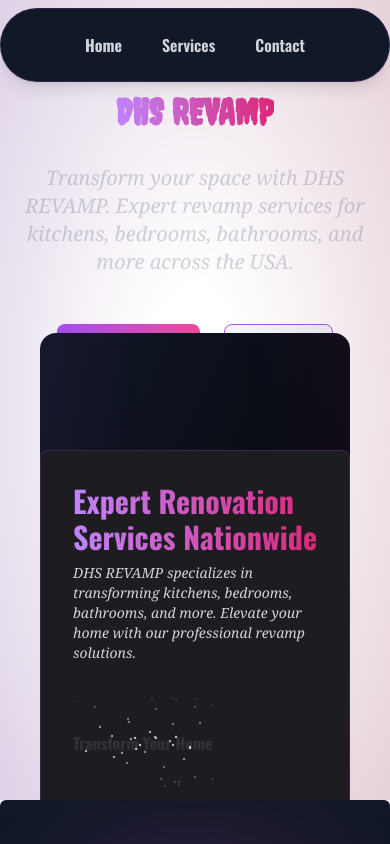
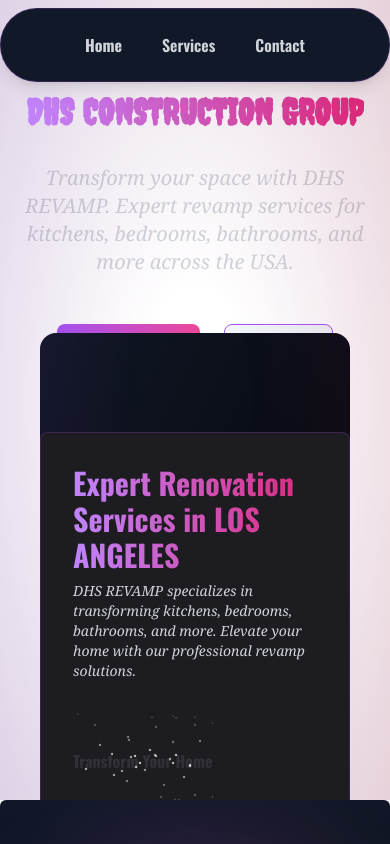
Before and after one commit to Manishsingh8135/dhsrevamp, a Next.js app: page / in a window 390 px wide. Shown: the top 844 px of the page. Built offline with nearby package versions, Linux system fonts and the light colour scheme; grey boxes are pictures that could not be loaded.

Commit message:
some changes before deployment app 1

```diff
--- a/components/footer/Footer.tsx
+++ b/components/footer/Footer.tsx
@@ -3,10 +3,15 @@ import Link from 'next/link';
 import Image from 'next/image';
 import { FaFacebookF, FaTwitter, FaInstagram, FaLinkedinIn, FaPhone, FaEnvelope, FaMapMarkerAlt } from 'react-icons/fa';
 
+type LinkItem = {
+  text: string;
+  href: string;
+};
+
 // Company Information
 const companyInfo = {
   name: "DHS REVAMP",
-  logo: "/assets/hero/hero1.jpg",
+  logo: "/assets/logo/dhslogo1.png",
   description: "Transforming homes across the US with our expert revamp services. We bring your vision to life.",
   socialMedia: [
     { icon: FaFacebookF, link: "https://www.facebook.com/dhsrevamp" },
@@ -18,14 +23,17 @@ const companyInfo = {
 
 // Services
 const services = [
-  'Kitchen', 'Bathroom', 'Exterior', 'Interior', 'Sunrooms', 'Additions'
+  'Kitchen', 'Bathroom', 'Exterior', 'Interior'
 ];
 
 // Quick Links
+// Quick Links
 const quickLinks = [
-  'Home', 'About', 'Services', 'Projects', 'Contact'
+  { text: 'Home', href: '/' },
+  { text: 'Services', href: '#services' },
+  // { text: 'Projects', href: '/projects' },
+  { text: 'Contact', href: '/contact' }
 ];
-
 // Contact Information
 const contactInfo = {
   address: "Los Angeles, Orange County, Riverside 7581 Silver St. Buena Park, CA",
@@ -54,7 +62,7 @@ const Footer: React.FC = () => {
 const CompanySection: React.FC<{ info: typeof companyInfo }> = ({ info }) => (
   <div className="space-y-6">
     <div className="flex items-center space-x-4">
-      <Image src={info.logo} alt={`${info.name} Logo`} width={60} height={60} className="rounded-full" />
+      <Image src={info.logo} alt={`${info.name} Logo`} width={80} height={80} className="rounded-full" />
       <h2 className="text-3xl font-bold text-transparent bg-clip-text bg-gradient-to-r from-purple-400 to-pink-600">
         {info.name}
       </h2>
@@ -93,16 +101,16 @@ const ServicesSection: React.FC<{ services: string[] }> = ({ services }) => (
 );
 
 // Quick Links Section Component
-const QuickLinksSection: React.FC<{ links: string[] }> = ({ links }) => (
+const QuickLinksSection: React.FC<{ links: LinkItem[] }> = ({ links }) => (
   <div>
     <h3 className="text-2xl font-semibold text-transparent bg-clip-text bg-gradient-to-r from-purple-400 to-pink-600 mb-6 border-b-2 border-pink-500 pb-2 inline-block">
       Quick Links
     </h3>
     <ul className="space-y-3">
-      {links.map((link) => (
-        <li key={link}>
-          <Link href={`/${link.toLowerCase()}`} className="hover:text-pink-400 transition-colors duration-300 ease-in-out flex items-center font-serif italic">
-            <span className="mr-2">•</span> {link}
+      {links.map((link, index) => (
+        <li key={index}>
+          <Link href={link.href} className="hover:text-pink-400 transition-colors duration-300 ease-in-out flex items-center font-serif italic">
+            <span className="mr-2">•</span> {link.text}
           </Link>
         </li>
       ))}
@@ -137,7 +145,7 @@ const ContactSection: React.FC<{ info: typeof contactInfo }> = ({ info }) => (
 const CopyrightSection: React.FC = () => (
   <div className="bg-black bg-opacity-50 py-6">
     <div className="container mx-auto px-4 flex flex-col md:flex-row justify-between items-center">
-      <p className="font-serif italic">© 2024 DHS REVAMP. All rights reserved.</p>
+      <p className="font-serif italic">© 2024 DHS CONSTRUCTION GROUP INC. All rights reserved.</p>
       <p className="mt-2 md:mt-0 font-serif italic">
         Proudly serving homeowners across the United States
       </p>
--- a/components/hero/hero-text.tsx
+++ b/components/hero/hero-text.tsx
@@ -4,8 +4,8 @@ import { Button } from "../ui/button";
 const HeroText = () => {
     return(
         <div className="w-full h-full flex flex-col justify-center items-center">
-            <Badge variant="outline" className="py-2 border rounded-lg px-6 bg-gradient-to-r from-purple-500 to-pink-500 font-bold text-white">Best in North America</Badge>
-            <h1 className="text-4xl font-creepster sm:text-7xl font-extrabold relative z-20 text-transparent bg-clip-text bg-gradient-to-r from-purple-400 to-pink-600 py-8">DHS REVAMP</h1>
+            <Badge variant="outline" className="py-2 border rounded-lg px-6 bg-gradient-to-r from-purple-500 to-pink-500 font-bold text-white">Best in LOS ANGELES</Badge>
+            <h1 className="text-4xl font-creepster sm:text-7xl font-extrabold relative z-20 text-transparent bg-clip-text bg-gradient-to-r from-purple-400 to-pink-600 py-8">DHS CONSTRUCTION GROUP</h1>
             <p className="text-gray-300 text-xl sm:text-2xl font-serif italic text-center max-w-2xl">
             Transform your space with DHS REVAMP. Expert revamp services for kitchens, bedrooms, bathrooms, and more across the USA.
             </p>
--- a/components/hero/text-reveal-comp.tsx
+++ b/components/hero/text-reveal-comp.tsx
@@ -15,7 +15,7 @@ export function TextRevealCardPreview() {
                 className="border border-purple-500/20"
             >
                 <TextRevealCardTitle className="text-3xl font-extrabold text-transparent bg-clip-text bg-gradient-to-r from-purple-400 to-pink-600">
-                    Expert Renovation Services Nationwide
+                    Expert Renovation Services in LOS ANGELES
                 </TextRevealCardTitle>
                 <TextRevealCardDescription className="text-gray-300 font-serif italic">
                     DHS REVAMP specializes in transforming kitchens, bedrooms, bathrooms, and more. Elevate your home with our professional revamp solutions.
--- a/components/tabs/TabDemo.tsx
+++ b/components/tabs/TabDemo.tsx
@@ -82,7 +82,7 @@ export function TabsDemo() {
   }));
 
   return (
-    <div className="bg-gradient-to-b from-gray-900 to-black text-white py-20">
+    <div  id='services' className="bg-gradient-to-b from-gray-900 to-black text-white py-20">
       <div className="max-w-7xl mx-auto px-4 sm:px-6 lg:px-8">
         <header className="text-center mb-20">
           <h2 className="text-5xl md:text-7xl font-extrabold text-transparent bg-clip-text bg-gradient-to-r from-purple-400 to-pink-600 mb-6">
```
Also changed, not shown: public/assets/logo/dhslogo1.png (added), public/assets/logo/dhslogo2.png (added).
